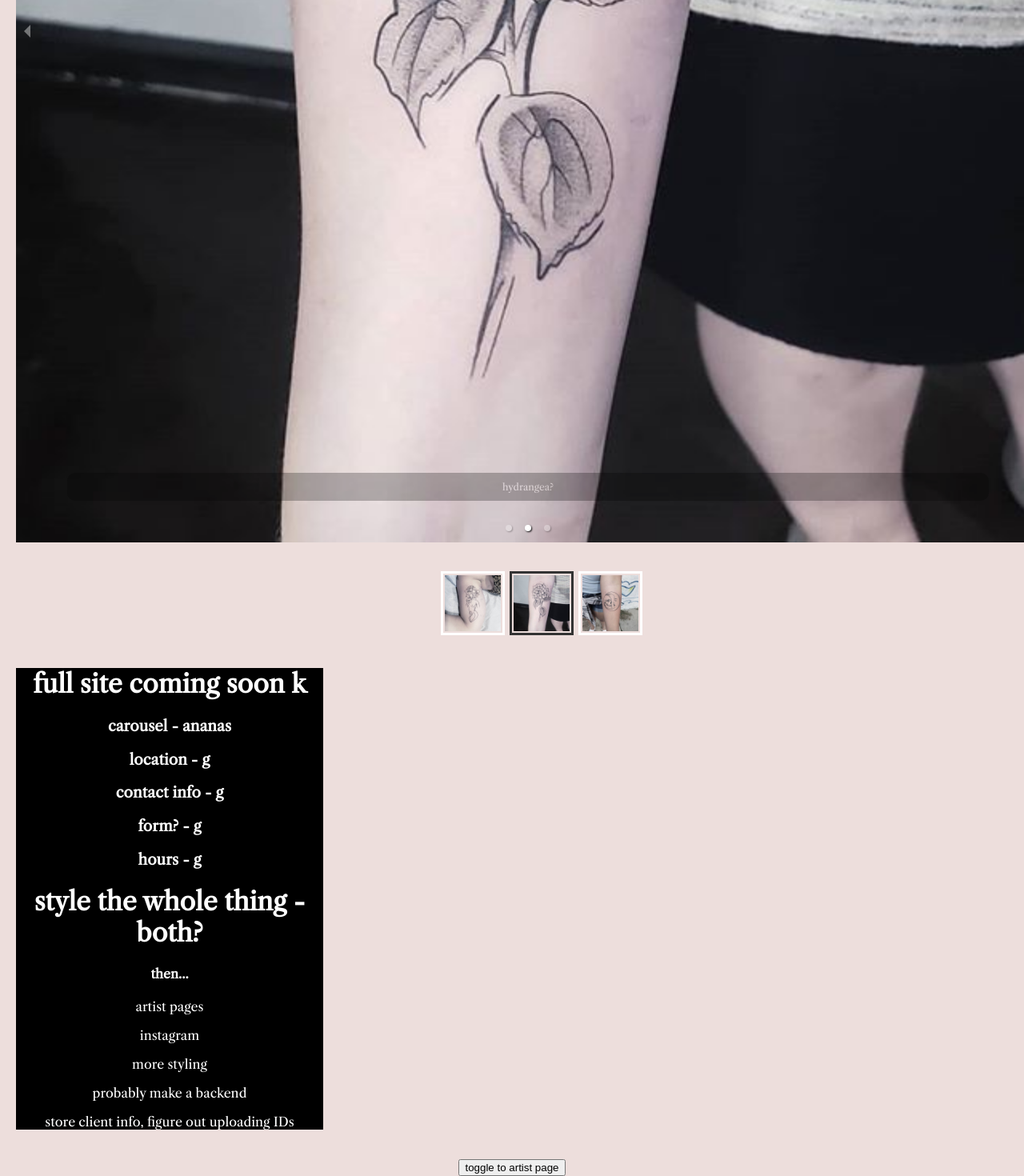
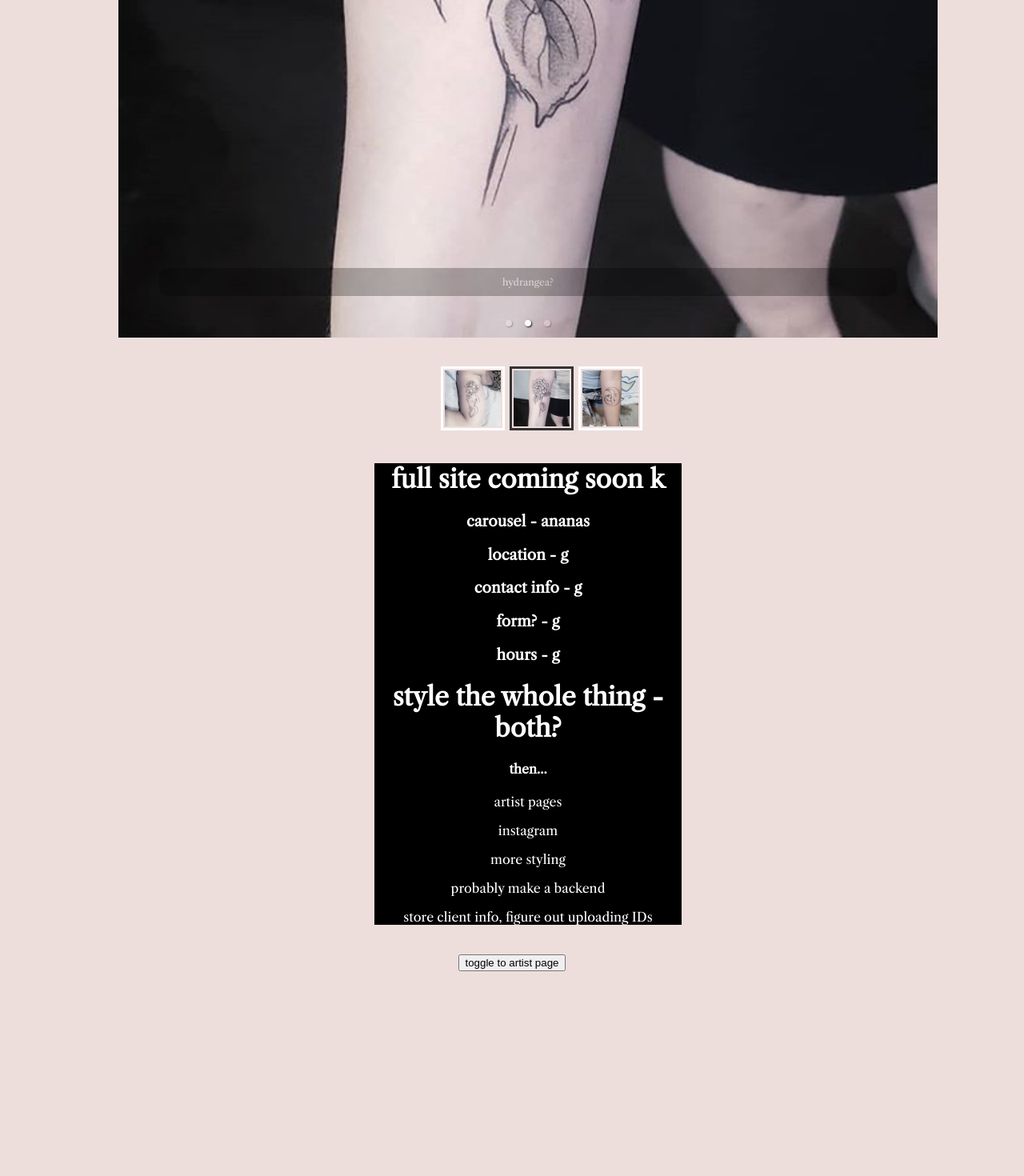
Before and after one commit to graciemcguire/glassmoontattoo.com, a React (Create React App) app: page / in a window 1280 px wide. Shown: the part 830-2300 px from the top of the page at 80% size. After the commit the page ends 2044 px from the top, so only its background shows below. Built offline with nearby package versions, Linux system fonts and the light colour scheme.

Commit message:
gotta figure out how to make carousel height smaller ??

```diff
--- a/src/App.css
+++ b/src/App.css
@@ -16,6 +16,7 @@
   background-color: black;
   justify-content: center;
   color: white;
+  margin:auto;
 }
 
 .nav {
@@ -43,7 +44,7 @@
 }
 
 .carousel-container{
-  width: cover;
+  width: 80%;
   justify-content: center;
   margin: auto;
 
```
